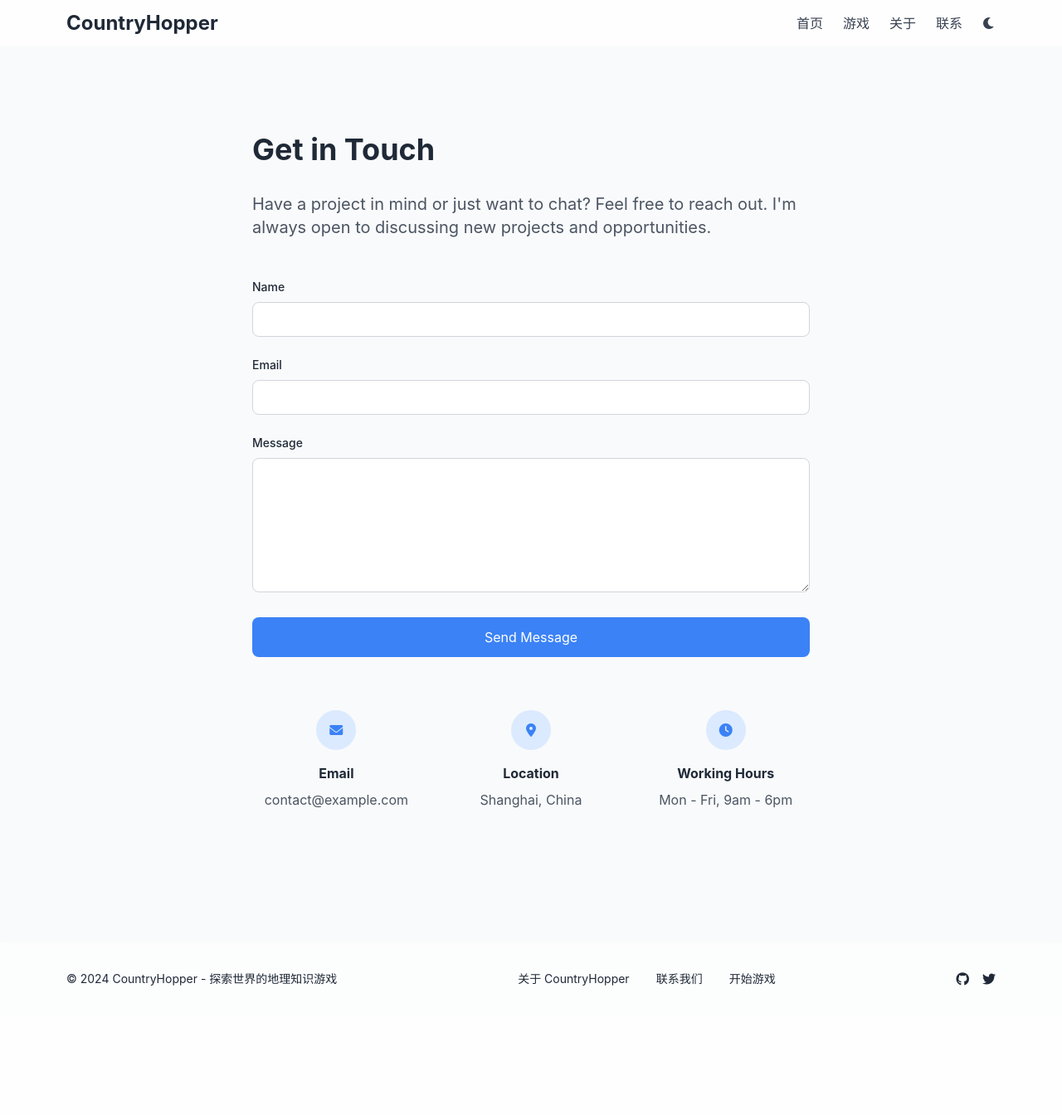
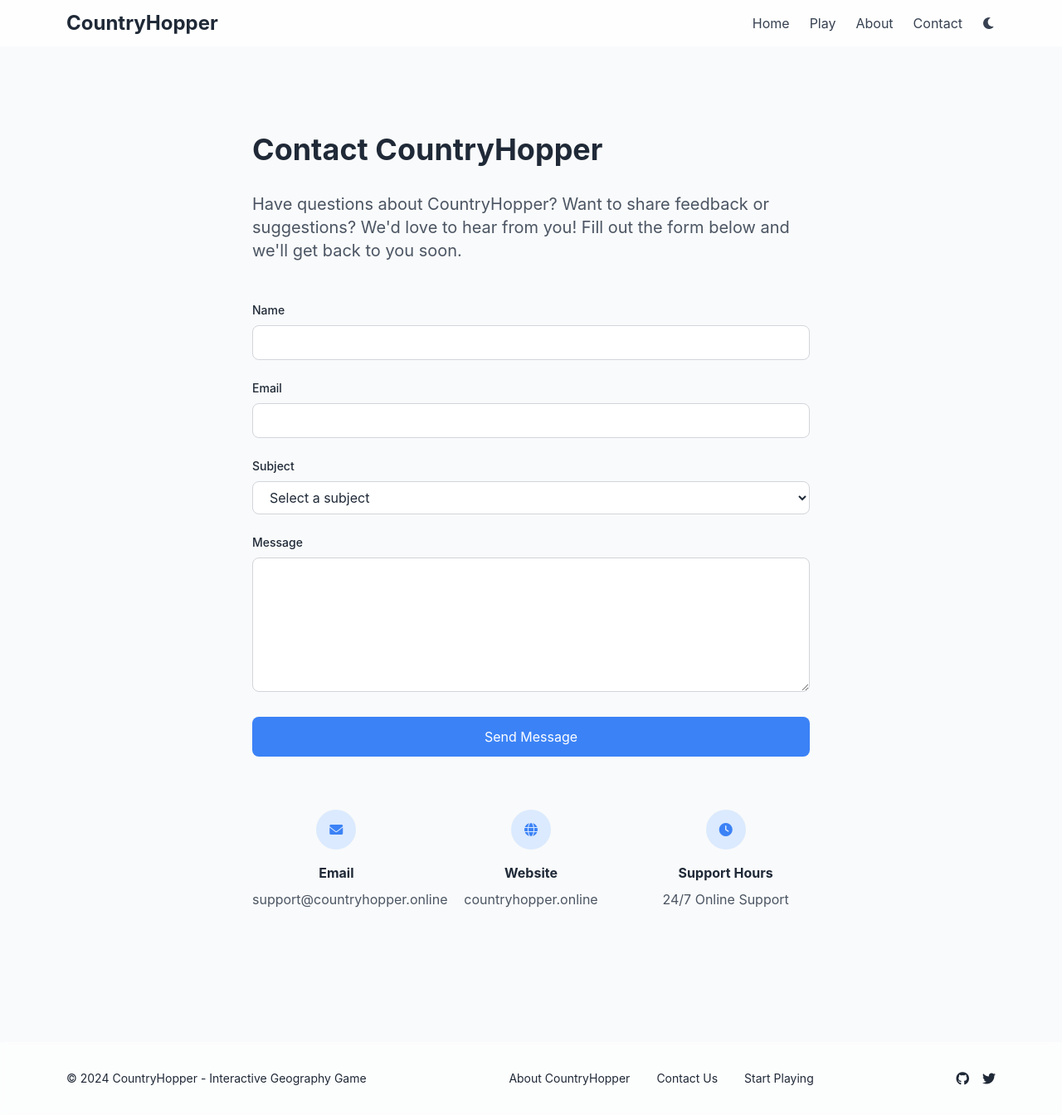
Before and after one commit to slideology/countryhopper-online, a Flask app: page /contact in a window 1280 px wide. Shown: the whole page at 83% size. Before the commit the page ends 1188 px from the top, so only its background shows below. Run offline with Flask 3, Linux system fonts and the light colour scheme; some libraries are stand-ins or nearby versions.

Commit message:
Update website content to English and CountryHopper branding

```diff
--- a/app.py
+++ b/app.py
@@ -10,24 +10,24 @@ load_dotenv()
 app = Flask(__name__)
 app.config['SECRET_KEY'] = os.getenv('SECRET_KEY', 'your-secret-key-goes-here')
 
-# 路由
+# Routes
 @app.route('/')
 def home():
-    return render_template('index.html', title='Portfolio')
+    return render_template('index.html', title='CountryHopper - Interactive Geography Game')
 
 @app.route('/about')
 def about():
-    return render_template('about.html', title='About')
+    return render_template('about.html', title='About CountryHopper')
 
 @app.route('/game')
 def game():
-    return render_template('game.html', title='Country Hopper')
+    return render_template('game.html', title='Play CountryHopper')
 
 @app.route('/contact', methods=['GET', 'POST'])
 def contact():
     if request.method == 'POST':
         return send_message()
-    return render_template('contact.html', title='Contact')
+    return render_template('contact.html', title='Contact CountryHopper')
 
 @app.route('/sitemap.xml')
 def sitemap():
@@ -40,9 +40,10 @@ def robots():
 def send_message():
     name = request.form.get('name')
     email = request.form.get('email')
+    subject = request.form.get('subject')
     message = request.form.get('message')
 
-    if not all([name, email, message]):
+    if not all([name, email, subject, message]):
         flash('Please fill in all fields', 'error')
         return redirect(url_for('contact'))
 
@@ -57,11 +58,12 @@ def send_message():
         msg = MIMEMultipart()
         msg['From'] = email_user
         msg['To'] = email_user  # Send to yourself
-        msg['Subject'] = f"New Contact Form Submission from {name}"
+        msg['Subject'] = f"CountryHopper: {subject} - from {name}"
 
         body = f"""
         Name: {name}
         Email: {email}
+        Subject: {subject}
         Message: {message}
         """
         msg.attach(MIMEText(body, 'plain'))
@@ -72,9 +74,9 @@ def send_message():
         server.send_message(msg)
         server.quit()
 
-        flash('Message sent successfully!', 'success')
+        flash('Thank you for your message! We will get back to you soon.', 'success')
     except Exception as e:
-        flash(f'An error occurred: {str(e)}', 'error')
+        flash('Sorry, there was a problem sending your message. Please try again later.', 'error')
 
     return redirect(url_for('contact'))
 
--- a/templates/base.html
+++ b/templates/base.html
@@ -1,18 +1,18 @@
 <!DOCTYPE html>
-<html lang="zh">
+<html lang="en">
 <head>
     <meta charset="UTF-8">
     <meta name="viewport" content="width=device-width, initial-scale=1.0">
-    <title>{% block title %}{% endblock %} - CountryHopper | 探索世界的地理知识游戏</title>
+    <title>{% block title %}{% endblock %} - CountryHopper | Interactive Geography Game</title>
 
     <!-- SEO Meta Tags -->
-    <meta name="description" content="{% block meta_description %}CountryHopper - 一个互动式地理知识游戏平台，让您在探索世界地图的过程中学习各国知识。通过有趣的游戏方式，提升您的地理知识和全球视野。{% endblock %}">
-    <meta name="keywords" content="{% block meta_keywords %}CountryHopper,地理游戏,世界地图,国家知识,地理测验,教育游戏,在线地理学习{% endblock %}">
+    <meta name="description" content="{% block meta_description %}CountryHopper - An interactive geography game platform where you can explore the world map and learn about different countries. Enhance your geographical knowledge through fun gameplay.{% endblock %}">
+    <meta name="keywords" content="{% block meta_keywords %}CountryHopper,geography game,world map,country quiz,educational game,online geography learning,interactive map{% endblock %}">
     <meta name="author" content="CountryHopper">
     <meta name="robots" content="index, follow">
 
     <!-- Open Graph Meta Tags -->
-    <meta property="og:title" content="{% block og_title %}CountryHopper - 探索世界的地理知识游戏{% endblock %}">
+    <meta property="og:title" content="{% block og_title %}CountryHopper - Interactive Geography Game{% endblock %}">
     <meta property="og:description" content="{% block og_description %}{{ self.meta_description() }}{% endblock %}">
     <meta property="og:type" content="website">
     <meta property="og:url" content="https://countryhopper.online{{ request.path }}">
@@ -38,7 +38,7 @@
         "@type": "WebSite",
         "name": "CountryHopper",
         "url": "https://countryhopper.online",
-        "description": "一个互动式地理知识游戏平台，让您在探索世界地图的过程中学习各国知识。",
+        "description": "An interactive geography game platform where you can explore the world map and learn about different countries.",
         "potentialAction": {
             "@type": "PlayAction",
             "target": "https://countryhopper.online/game"
@@ -48,13 +48,13 @@
 
     <!-- Tailwind CSS -->
     <script src="https://cdn.tailwindcss.com"></script>
-    <!-- 自定义CSS -->
+    <!-- Custom CSS -->
     <link rel="stylesheet" href="{{ url_for('static', filename='css/style.css') }}">
     <!-- Font Awesome -->
     <link rel="stylesheet" href="https://cdnjs.cloudflare.com/ajax/libs/font-awesome/6.0.0/css/all.min.css">
 </head>
 <body class="bg-gray-50 dark:bg-gray-900 text-gray-800 dark:text-gray-200">
-    <!-- 导航栏 -->
+    <!-- Navigation -->
     <nav class="fixed w-full bg-white/80 dark:bg-gray-900/80 backdrop-blur-sm z-50">
         <div class="max-w-6xl mx-auto px-4 py-3">
             <div class="flex justify-between items-center">
@@ -62,10 +62,10 @@
                     CountryHopper
                 </a>
                 <div class="flex space-x-6">
-                    <a href="/" class="text-gray-700 dark:text-gray-300 hover:text-blue-500 dark:hover:text-blue-400">首页</a>
-                    <a href="{{ url_for('game') }}" class="text-gray-700 dark:text-gray-300 hover:text-blue-500 dark:hover:text-blue-400">游戏</a>
-                    <a href="{{ url_for('about') }}" class="text-gray-700 dark:text-gray-300 hover:text-blue-500 dark:hover:text-blue-400">关于</a>
-                    <a href="{{ url_for('contact') }}" class="text-gray-700 dark:text-gray-300 hover:text-blue-500 dark:hover:text-blue-400">联系</a>
+                    <a href="/" class="text-gray-700 dark:text-gray-300 hover:text-blue-500 dark:hover:text-blue-400">Home</a>
+                    <a href="{{ url_for('game') }}" class="text-gray-700 dark:text-gray-300 hover:text-blue-500 dark:hover:text-blue-400">Play</a>
+                    <a href="{{ url_for('about') }}" class="text-gray-700 dark:text-gray-300 hover:text-blue-500 dark:hover:text-blue-400">About</a>
+                    <a href="{{ url_for('contact') }}" class="text-gray-700 dark:text-gray-300 hover:text-blue-500 dark:hover:text-blue-400">Contact</a>
                     <button id="theme-toggle" class="text-gray-700 dark:text-gray-300 hover:text-blue-500 dark:hover:text-blue-400">
                         <i class="fas fa-moon dark:hidden"></i>
                         <i class="fas fa-sun hidden dark:inline"></i>
@@ -75,22 +75,22 @@
         </div>
     </nav>
 
-    <!-- 主要内容 -->
+    <!-- Main Content -->
     <main class="pt-20">
         {% block content %}{% endblock %}
     </main>
 
-    <!-- 页脚 -->
+    <!-- Footer -->
     <footer class="mt-20 py-8 bg-white/50 dark:bg-gray-800/50 backdrop-blur-sm">
         <div class="max-w-6xl mx-auto px-4">
             <div class="flex flex-col md:flex-row justify-between items-center space-y-4 md:space-y-0">
                 <div class="text-sm">
-                    &copy; 2024 CountryHopper - 探索世界的地理知识游戏
+                    &copy; 2024 CountryHopper - Interactive Geography Game
                 </div>
                 <div class="flex flex-col md:flex-row items-center space-y-2 md:space-y-0 md:space-x-8">
-                    <a href="/about" class="text-sm hover:text-blue-500 transition-colors">关于 CountryHopper</a>
-                    <a href="/contact" class="text-sm hover:text-blue-500 transition-colors">联系我们</a>
-                    <a href="/game" class="text-sm hover:text-blue-500 transition-colors">开始游戏</a>
+                    <a href="/about" class="text-sm hover:text-blue-500 transition-colors">About CountryHopper</a>
+                    <a href="/contact" class="text-sm hover:text-blue-500 transition-colors">Contact Us</a>
+                    <a href="/game" class="text-sm hover:text-blue-500 transition-colors">Start Playing</a>
                 </div>
                 <div class="flex space-x-4">
                     <a href="https://github.com/yourusername" target="_blank" class="hover:text-blue-500 transition-colors">
--- a/templates/contact.html
+++ b/templates/contact.html
@@ -6,13 +6,13 @@
 <div class="max-w-6xl mx-auto px-4">
     <section class="py-20">
         <div class="max-w-2xl mx-auto">
-            <h1 class="text-4xl font-bold mb-8">Get in Touch</h1>
+            <h1 class="text-4xl font-bold mb-8">Contact CountryHopper</h1>
             <p class="text-xl text-gray-600 dark:text-gray-400 mb-12">
-                Have a project in mind or just want to chat? Feel free to reach out.
-                I'm always open to discussing new projects and opportunities.
+                Have questions about CountryHopper? Want to share feedback or suggestions?
+                We'd love to hear from you! Fill out the form below and we'll get back to you soon.
             </p>
 
-            <!-- 联系表单 -->
+            <!-- Contact Form -->
             <form action="/send-message" method="POST" class="space-y-6">
                 <div>
                     <label for="name" class="block text-sm font-medium mb-2">Name</label>
@@ -31,6 +31,20 @@
                 </div>
 
                 <div>
+                    <label for="subject" class="block text-sm font-medium mb-2">Subject</label>
+                    <select id="subject" name="subject" required
+                            class="w-full px-4 py-2 rounded-lg border border-gray-300 dark:border-gray-700
+                                   bg-white dark:bg-gray-800 focus:ring-2 focus:ring-blue-500
+                                   focus:border-blue-500 outline-none transition-colors">
+                        <option value="">Select a subject</option>
+                        <option value="feedback">Game Feedback</option>
+                        <option value="bug">Report a Bug</option>
+                        <option value="suggestion">Suggestion</option>
+                        <option value="other">Other</option>
+                    </select>
+                </div>
+
+                <div>
                     <label for="message" class="block text-sm font-medium mb-2">Message</label>
                     <textarea id="message" name="message" rows="6" required
                               class="w-full px-4 py-2 rounded-lg border border-gray-300 dark:border-gray-700
@@ -45,7 +59,7 @@
                 </button>
             </form>
 
-            <!-- 其他联系方式 -->
+            <!-- Additional Contact Info -->
             <div class="mt-16 grid grid-cols-1 md:grid-cols-3 gap-8">
                 <div class="text-center">
                     <div class="w-12 h-12 mx-auto bg-blue-100 dark:bg-blue-900 rounded-full
@@ -53,16 +67,16 @@
                         <i class="fas fa-envelope text-blue-500"></i>
                     </div>
                     <h3 class="font-bold mb-2">Email</h3>
-                    <p class="text-gray-600 dark:text-gray-400">contact@example.com</p>
+                    <p class="text-gray-600 dark:text-gray-400">support@countryhopper.online</p>
                 </div>
 
                 <div class="text-center">
                     <div class="w-12 h-12 mx-auto bg-blue-100 dark:bg-blue-900 rounded-full
                                 flex items-center justify-center mb-4">
-                        <i class="fas fa-map-marker-alt text-blue-500"></i>
+                        <i class="fas fa-globe text-blue-500"></i>
                     </div>
-                    <h3 class="font-bold mb-2">Location</h3>
-                    <p class="text-gray-600 dark:text-gray-400">Shanghai, China</p>
+                    <h3 class="font-bold mb-2">Website</h3>
+                    <p class="text-gray-600 dark:text-gray-400">countryhopper.online</p>
                 </div>
 
                 <div class="text-center">
@@ -70,8 +84,8 @@
                                 flex items-center justify-center mb-4">
                         <i class="fas fa-clock text-blue-500"></i>
                     </div>
-                    <h3 class="font-bold mb-2">Working Hours</h3>
-                    <p class="text-gray-600 dark:text-gray-400">Mon - Fri, 9am - 6pm</p>
+                    <h3 class="font-bold mb-2">Support Hours</h3>
+                    <p class="text-gray-600 dark:text-gray-400">24/7 Online Support</p>
                 </div>
             </div>
         </div>
```
